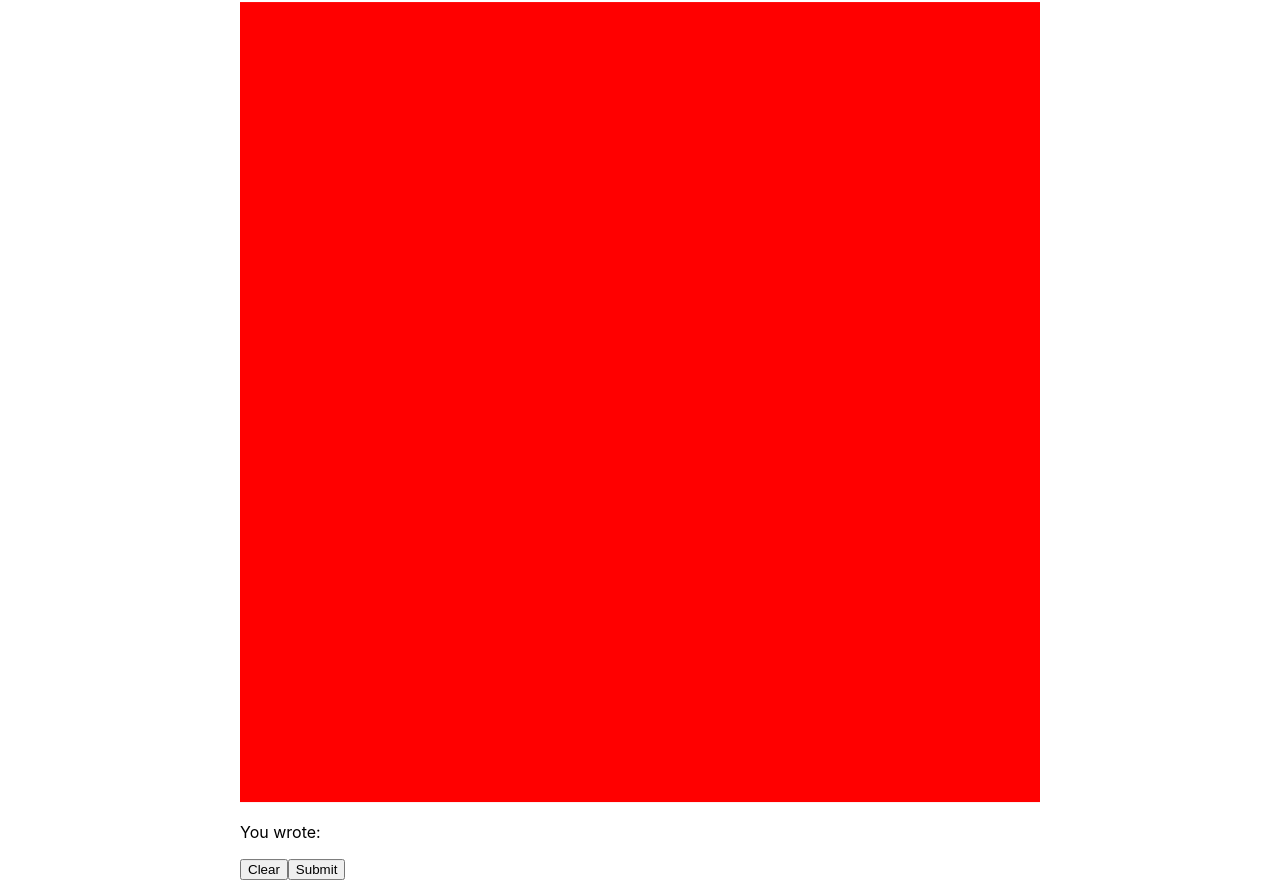
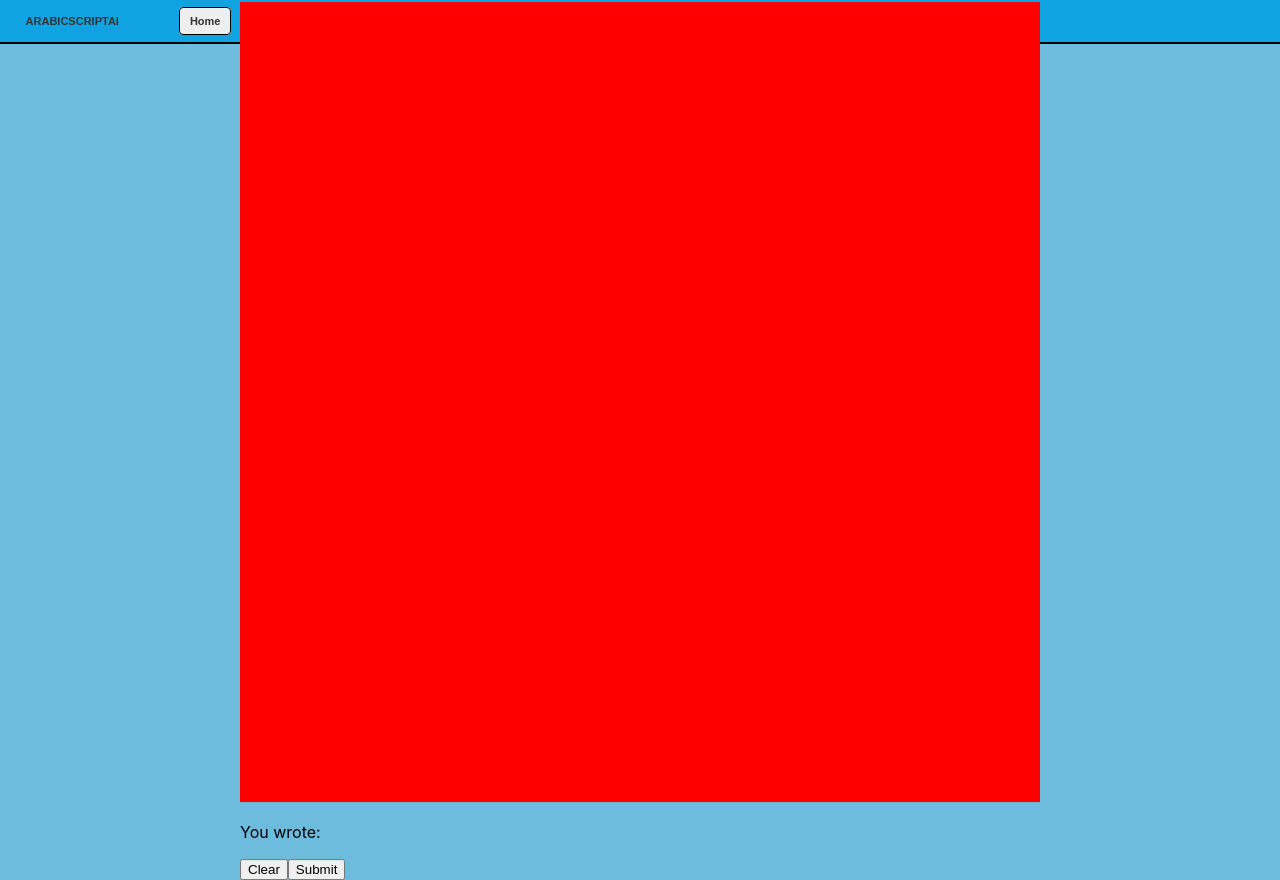
Before and after one commit to wahamiyousef/ArabicScriptAI, a React (Create React App) app in the folder client/: page /arabic in a window 1280 px wide. Built offline with nearby package versions, Linux system fonts and the light colour scheme; no server answers.

Commit message:
page routings + some components w/ css

```diff
--- a/client/package.json
+++ b/client/package.json
@@ -8,6 +8,7 @@
     "@testing-library/user-event": "^13.5.0",
     "react": "^18.3.1",
     "react-dom": "^18.3.1",
+    "react-router-dom": "^6.25.1",
     "react-scripts": "5.0.1",
     "web-vitals": "^2.1.4"
   },
--- a/client/src/App.css
+++ b/client/src/App.css
@@ -1,5 +1,9 @@
 .App {
   text-align: center;
+}
+
+.Header {
+  background-color: #10A3E2;
 }
 
 .App-logo {
--- a/client/src/App.js
+++ b/client/src/App.js
@@ -1,8 +1,9 @@
 import './App.css';
-import Canvas from './components/Canvas';
-import Letter from './components/Letter';
+import React from 'react';
+import Button from './components/Button'
 
 function App() {
+
   return (
     <div
       style={{
@@ -10,11 +11,20 @@ function App() {
         position: 'absolute',
         top: '50%',
         left: '50%',
-        transform: 'translate(-50%, -50%)'
+        transform: 'translate(-50%, -50%)',
+        textAlign: 'center'
       }}>
       {/*<h1 style={{textAlign: 'center'}}>Write the letter 'alif'</h1>*/}
-      <Letter />
-      <Canvas />
+
+      {/*<Letter />
+      <Canvas />*/}
+      <h1>FRONT PAGE</h1>
+      <Button link="/arabic">
+        Arabic
+      </Button>
+      <Button link="/english">
+        Eng
+      </Button>
     </div>
     /*
     <div className="App">
--- /dev/null
+++ b/client/src/components/Button.js
@@ -0,0 +1,35 @@
+import { useState } from 'react';
+import React from 'react';
+
+const Button = ({ children, link, onClick}) => {
+  const [hover, setHover] = useState(false);
+
+  const styles = {
+    link: {
+      font: 'bold 11px Arial',
+      textDecoration: 'none',
+      backgroundColor: hover ? '#DDDDDD' : '#EEEEEE',
+      color: '#333333',
+      padding: '7px 10px 7px 10px',
+      borderRadius: '4px',
+
+      borderTop: '1px solid #CCCCCC',
+      borderRight: '1px solid #333333',
+      borderBottom: '1px solid #333333',
+      borderLeft: '1px solid #CCCCCC',
+      border: '1px solid #000000',
+    }
+  }
+  return (
+    <a
+      onClick={onClick}
+      href={link}
+      onMouseEnter={() => setHover(true)}
+      onMouseLeave={() => setHover(false)}
+      style={styles.link}>
+      {children}
+    </a>
+  );
+};
+
+export default Button;
--- /dev/null
+++ b/client/src/components/Header.js
@@ -0,0 +1,34 @@
+import { useState } from 'react';
+import React from 'react';
+import Button from './Button';
+import HeaderButton from './HeaderButton';
+
+const Header = () => {
+  const styles = {
+    link: {
+      width: '98%',
+      backgroundColor: '#10A3E2',
+      font: 'bold 11px Arial',
+      textDecoration: 'none',
+      color: '#333333',
+      padding: '15px 0% 15px 2%',
+
+      borderBottom: '2px solid #000000',
+
+
+    },
+  };
+
+  return (
+    <div
+      style={styles.link}>
+      ARABICSCRIPTAI
+
+      <HeaderButton link='/'>
+        Home
+      </HeaderButton>
+    </div>
+  );
+};
+
+export default Header;
--- /dev/null
+++ b/client/src/components/HeaderButton.js
@@ -0,0 +1,36 @@
+import { useState } from 'react';
+import React from 'react';
+
+const HeaderButton = ({ children, link, onClick}) => {
+  const [hover, setHover] = useState(false);
+
+  const styles = {
+    link: {
+      font: 'bold 11px Arial',
+      textDecoration: 'none',
+      backgroundColor: hover ? '#000000' : '#EEEEEE',
+      color: '#333333',
+      padding: '7px 10px 7px 10px',
+      borderRadius: '4px',
+      marginLeft: '60px',
+
+      borderTop: '1px solid #CCCCCC',
+      borderRight: '1px solid #333333',
+      borderBottom: '1px solid #333333',
+      borderLeft: '1px solid #CCCCCC',
+      border: '1px solid #000000',
+    }
+  }
+  return (
+    <a
+      onClick={onClick}
+      href={link}
+      onMouseEnter={() => setHover(true)}
+      onMouseLeave={() => setHover(false)}
+      style={styles.link}>
+      {children}
+    </a>
+  );
+};
+
+export default HeaderButton;
--- a/client/src/components/Letter.js
+++ b/client/src/components/Letter.js
@@ -1,4 +1,5 @@
 import React, { useState, useEffect } from "react";
+
 
 function Letter() {
   const [letter, setLetter] = useState(null);
--- a/client/src/index.css
+++ b/client/src/index.css
@@ -5,6 +5,7 @@ body {
     sans-serif;
   -webkit-font-smoothing: antialiased;
   -moz-osx-font-smoothing: grayscale;
+  background-color: #6DBCDE;
 }
 
 code {
--- a/client/src/index.js
+++ b/client/src/index.js
@@ -3,11 +3,34 @@ import ReactDOM from 'react-dom/client';
 import './index.css';
 import App from './App';
 import reportWebVitals from './reportWebVitals';
+import {
+  createBrowserRouter,
+  RouterProvider,
+  Route,
+} from 'react-router-dom';
+
+import Arabic from './pages/Arabic';
+
+const router = createBrowserRouter([
+  {
+    path: "/",
+    element: <App />
+  },
+  {
+    path: "/arabic",
+    element: <Arabic />
+  },
+  {
+    path: "/english",
+    element: <h1>WIP</h1>
+  }
+]);
 
 const root = ReactDOM.createRoot(document.getElementById('root'));
 root.render(
   <React.StrictMode>
-    <App />
+    {/*<App />*/}
+    <RouterProvider router={router} />
   </React.StrictMode>
 );
 
--- /dev/null
+++ b/client/src/pages/Arabic.js
@@ -0,0 +1,27 @@
+import Canvas from '../components/Canvas';
+import Letter from '../components/Letter';
+import Header from '../components/Header';
+import React from 'react';
+
+function Arabic() {
+  return (
+    <div>
+      <Header />
+
+      <div
+        style={{
+          display: 'block',
+          position: 'absolute',
+          top: '50%',
+          left: '50%',
+          transform: 'translate(-50%, -50%)'
+        }}>
+
+        <Letter />
+        <Canvas />
+      </div>
+    </div>
+  );
+}
+
+export default Arabic;
```
Also changed, not shown: client/src/pages/English.js (added, +21 -0 lines), 1 other file (tests, documents, lock files or other folders).
